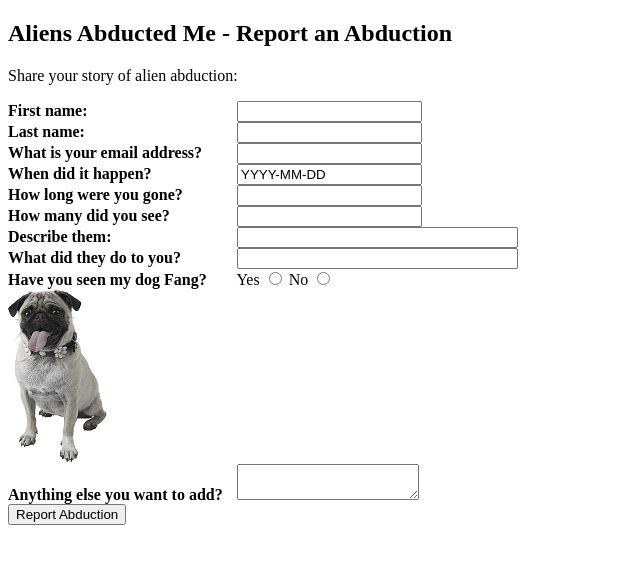
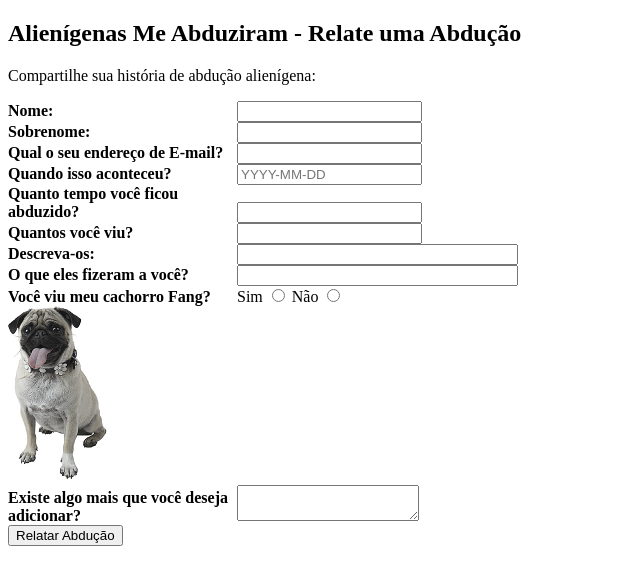
Before and after one commit to andr3m0ur4/Aliens, a PHP site: page /report.php in a window 1280 px wide. Shown: the top 585 px of the page, without its empty margins (0-640 px from the left). Run offline with PHP 8.4, Linux system fonts and the light colour scheme; data that the repository does not hold is empty.

Commit message:
Atualização do script PHP e algumas melhorias no código

```diff
--- a/connectvars.php
+++ b/connectvars.php
@@ -1,7 +1,6 @@
 <?php
-  // Define database connection constants
-  define('DB_HOST', 'data.aliensabductedme.com');
+  // Define as constantes da conexão com o banco de dados
+  define('DB_HOST', 'localhost');
   define('DB_USER', 'owen');
   define('DB_PASSWORD', 'aliensrool');
   define('DB_NAME', 'aliendatabase');
-?>
--- a/report.php
+++ b/report.php
@@ -1,77 +1,102 @@
-<!DOCTYPE html PUBLIC "-//W3C//DTD XHTML 1.0 Transitional//EN"
-  "http://www.w3.org/TR/xhtml1/DTD/xhtml1-transitional.dtd">
-<html xmlns="http://www.w3.org/1999/xhtml" xml:lang="en" lang="en">
+<!DOCTYPE html>
+<html lang="pt-br">
     <head>
         <meta http-equiv="Content-Type" content="text/html; charset=utf-8" />
-  <title>Aliens Abducted Me - Report an Abduction</title>
+        <title>Alienígenas Me Abduziram - Relate uma Abdução</title>
+        <meta http-equiv="X-UA-Compatible" content="IE=edge,chrome=1">
+        <meta name="viewport" content="width=device-width, initial-scale=1.0">
+        <meta name="description" content="Aplicação WEB desenvolvido no curso de PHP com MySQL" />
+        <meta name="keywords" content="aliens php mysql abdução curso">
+        <meta name="autor" content="André Moura">
+        <link rel="shortcut icon" type="image/x-icon" href="favicon.ico" />
         <link rel="stylesheet" type="text/css" href="style.css" />
     </head>
     <body>
-  <h2>Aliens Abducted Me - Report an Abduction</h2>
+        <h2>Alienígenas Me Abduziram - Relate uma Abdução</h2>
 
         <?php
-  require_once('connectvars.php');
+            require_once 'connectvars.php';
 
-  if (isset($_POST['submit'])) {
-    // Connect to the database
-    $dbc = mysqli_connect(DB_HOST, DB_USER, DB_PASSWORD, DB_NAME);
+            $fang_spotted = '';
 
-    // Grab the report data from the POST
-    $first_name = mysqli_real_escape_string($dbc, trim($_POST['firstname']));
-    $last_name = mysqli_real_escape_string($dbc, trim($_POST['lastname']));
-    $email = mysqli_real_escape_string($dbc, trim($_POST['email']));
-    $when_it_happened = mysqli_real_escape_string($dbc, trim($_POST['whenithappened']));
-    $how_long = mysqli_real_escape_string($dbc, trim($_POST['howlong']));
-    $how_many = mysqli_real_escape_string($dbc, trim($_POST['howmany']));
-    $alien_description = mysqli_real_escape_string($dbc, trim($_POST['aliendescription']));
-    $what_they_did = mysqli_real_escape_string($dbc, trim($_POST['whattheydid']));
-    $fang_spotted = mysqli_real_escape_string($dbc, trim($_POST['fangspotted']));
-    $other = mysqli_real_escape_string($dbc, trim($_POST['other']));
+            if ( isset ( $_POST['submit'] ) ) {
+                // Conecta-se ao banco de dados
+                $dbc = mysqli_connect ( DB_HOST, DB_USER, DB_PASSWORD, DB_NAME );
 
-    if (!empty($first_name) && !empty($last_name) && !empty($when_it_happened) && !empty($how_long) && !empty($what_they_did)) {
-      // Write the data to the database
-      $query = "INSERT INTO aliens_abduction (first_name, last_name, email, when_it_happened, how_long, how_many, alien_description, what_they_did, fang_spotted, other) " .
-        "VALUES ('$first_name', '$last_name', '$email', '$when_it_happened', '$how_long', '$how_many', '$alien_description', '$what_they_did', '$fang_spotted', '$other')";
-      mysqli_query($dbc, $query);
+                // Obtém os dados do relatório do POST
+                $first_name = mysqli_real_escape_string ( $dbc, trim ( $_POST['firstname'] ) );
+                $last_name = mysqli_real_escape_string ( $dbc, trim ( $_POST['lastname'] ) );
+                $email = mysqli_real_escape_string ( $dbc, trim ( $_POST['email'] ) );
+                $when_it_happened = mysqli_real_escape_string ( $dbc, trim ( $_POST['whenithappened'] ) );
+                $how_long = mysqli_real_escape_string ( $dbc, trim ( $_POST['howlong'] ) );
+                $how_many = mysqli_real_escape_string ( $dbc, trim ( $_POST['howmany'] ) );
+                $alien_description = mysqli_real_escape_string ( $dbc, trim ( $_POST['aliendescription'] ) );
+                $what_they_did = mysqli_real_escape_string ( $dbc, trim ( $_POST['whattheydid'] ) );
+                $fang_spotted = mysqli_real_escape_string ( $dbc, trim ( $_POST['fangspotted'] ?? '' ) );
+                $other = mysqli_real_escape_string ( $dbc, trim ( $_POST['other'] ) );
 
-      // Confirm success with the user
-      echo '<p>Thanks for adding your abduction.</p>';
-      echo '<p><a href="index.php">&lt;&lt; Back to the home page</a></p>';
+                if ( !empty ( $first_name ) && !empty ( $last_name ) && !empty ( $when_it_happened ) &&
+                    !empty ( $how_long ) && !empty ( $what_they_did ) ) {
+                    // Gravar os dados no banco de dados
+                    $query = "INSERT INTO aliens_abduction ( first_name, last_name, email, when_it_happened,
+                                how_long, how_many, alien_description, what_they_did, fang_spotted, other )
+                            VALUES ('{$first_name}', '{$last_name}', '{$email}', '{$when_it_happened}',
+                                '{$how_long}', '{$how_many}', '{$alien_description}', '{$what_they_did}',
+                                '{$fang_spotted}', '{$other}')";
+                    mysqli_query ( $dbc, $query );
 
-      mysqli_close($dbc);
+                    // Confirma o sucesso com o usuário
+                    echo '<p>Obrigado por adicionar sua abdução.</p>';
+                    echo '<p><a href="index.php">&lt;&lt; Voltar à página principal</a></p>';
+
+                    mysqli_close ( $dbc );
                     exit();
-    }
-    else {
-      echo '<p class="error">Please enter your full name, date of abduction, how long you were abducted, and a brief description of the aliens.</p>';
+                } else {
+                    echo '<p class="error">
+                            Por favor digite seu nome completo, data da abdução, quanto tempo você ficou
+                            abduzido, e uma breve descrição dos alienígenas.
+                        </p>';
                 }
             }
         ?>
 
-  <p>Share your story of alien abduction:</p>
-  <form method="post" action="<?php echo $_SERVER['PHP_SELF']; ?>">
-    <label for="firstname">First name:</label>
-    <input type="text" id="firstname" name="firstname" value="<?php if (!empty($first_name)) echo $first_name; ?>" /> <br />
-    <label for="lastname">Last name:</label>
-    <input type="text" id="lastname" name="lastname" value="<?php if (!empty($first_name)) echo $last_name; ?>" /><br />
-    <label for="email">What is your email address?</label>
-    <input type="text" id="email" name="email" value="<?php if (!empty($email)) echo $email; ?>" /><br />
-    <label for="whenithappened">When did it happen?</label>
-    <input type="text" id="whenithappened" name="whenithappened" value="<?php if (!empty($when_it_happened)) echo $when_it_happened; else echo 'YYYY-MM-DD'; ?>" /><br />
-    <label for="howlong">How long were you gone?</label>
-    <input type="text" id="howlong" name="howlong" value="<?php if (!empty($how_long)) echo $how_long; ?>" /><br />
-    <label for="howmany">How many did you see?</label>
-    <input type="text" id="howmany" name="howmany" value="<?php if (!empty($how_many)) echo $how_many; ?>" /><br />
-    <label for="aliendescription">Describe them:</label>
-    <input type="text" id="aliendescription" name="aliendescription" size="32" value="<?php if (!empty($alien_description)) echo $alien_description; ?>" /><br />
-    <label for="whattheydid">What did they do to you?</label>
-    <input type="text" id="whattheydid" name="whattheydid" size="32" value="<?php if (!empty($what_they_did)) echo $what_they_did; ?>" /><br />
-    <label for="fangspotted">Have you seen my dog Fang?</label>
-    Yes <input id="fangspotted" name="fangspotted" type="radio" value="yes" <?php echo ($fang_spotted == 'yes' ? 'checked="checked"' : ''); ?> />
-    No <input id="fangspotted" name="fangspotted" type="radio" value="no"  <?php echo ($fang_spotted == 'no' ? 'checked="checked"' : ''); ?> /><br />
-    <img src="fang.jpg" width="100" height="175" alt="My abducted dog Fang." /><br />
-    <label for="other">Anything else you want to add?</label>
-    <textarea id="other" name="other"><?php if (!empty($other)) echo $other; ?></textarea><br />
-    <input type="submit" value="Report Abduction" name="submit" />
+        <p>Compartilhe sua história de abdução alienígena:</p>
+        <form method="post" action="<?=$_SERVER['PHP_SELF']?>">
+            <label for="firstname">Nome:</label>
+            <input type="text" id="firstname" name="firstname" value="<?php if ( !empty ( $first_name ) )
+                echo $first_name; ?>" required /> <br />
+            <label for="lastname">Sobrenome:</label>
+            <input type="text" id="lastname" name="lastname" value="<?php if ( !empty ( $last_name ) )
+                echo $last_name; ?>" required /><br />
+            <label for="email">Qual o seu endereço de E-mail?</label>
+            <input type="email" id="email" name="email" value="<?php if ( !empty ( $email ) )
+                echo $email; ?>" />
+            <br />
+            <label for="whenithappened">Quando isso aconteceu?</label>
+            <input type="text" id="whenithappened" name="whenithappened" required value="<?php
+                if ( !empty ( $when_it_happened ) ) echo $when_it_happened; ?>" placeholder="YYYY-MM-DD" />
+            <br />
+            <label for="howlong">Quanto tempo você ficou abduzido?</label>
+            <input type="text" id="howlong" name="howlong" value="<?php if ( !empty ( $how_long ) )
+                echo $how_long; ?>" required /><br />
+            <label for="howmany">Quantos você viu?</label>
+            <input type="text" id="howmany" name="howmany" value="<?php if ( !empty ( $how_many ) )
+                echo $how_many; ?>" /><br />
+            <label for="aliendescription">Descreva-os:</label>
+            <input type="text" id="aliendescription" name="aliendescription" size="32" value="<?php
+                if ( !empty ( $alien_description ) ) echo $alien_description; ?>" required /><br />
+            <label for="whattheydid">O que eles fizeram a você?</label>
+            <input type="text" id="whattheydid" name="whattheydid" size="32" value="<?php
+                if ( !empty ( $what_they_did ) ) echo $what_they_did; ?>" /><br />
+            <label for="fangspotted">Você viu meu cachorro Fang?</label>
+            Sim <input id="fangspotted" name="fangspotted" type="radio" value="Sim"
+                    <?php echo ( $fang_spotted == 'Sim' ? 'checked="checked"' : '' ); ?> />
+            Não <input id="fangspotted" name="fangspotted" type="radio" value="Não"
+                    <?php echo ( $fang_spotted == 'Não' ? 'checked="checked"' : '' ); ?> /><br />
+            <img src="image/fang.jpg" width="100" height="175" alt="Meu cachorro Fang abduzido." /><br />
+            <label for="other">Existe algo mais que você deseja adicionar?</label>
+            <textarea id="other" name="other"><?php if ( !empty ( $other ) ) echo $other; ?></textarea><br />
+            <button name="submit">Relatar Abdução</button>
         </form>
     </body>
 </html>
```
Also changed, not shown: index.php (+61 -42 lines), newsfeed.php (+26 -20 lines), youtube.php (+34 -34 lines), db/aliens_abduction.sql (renamed from aliens_abduction.sql), image/fang.jpg (renamed from fang.jpg), image/rssicon.png (renamed from rssicon.png), 1 other file. Lines whose indentation alone changed are shown as unchanged.
